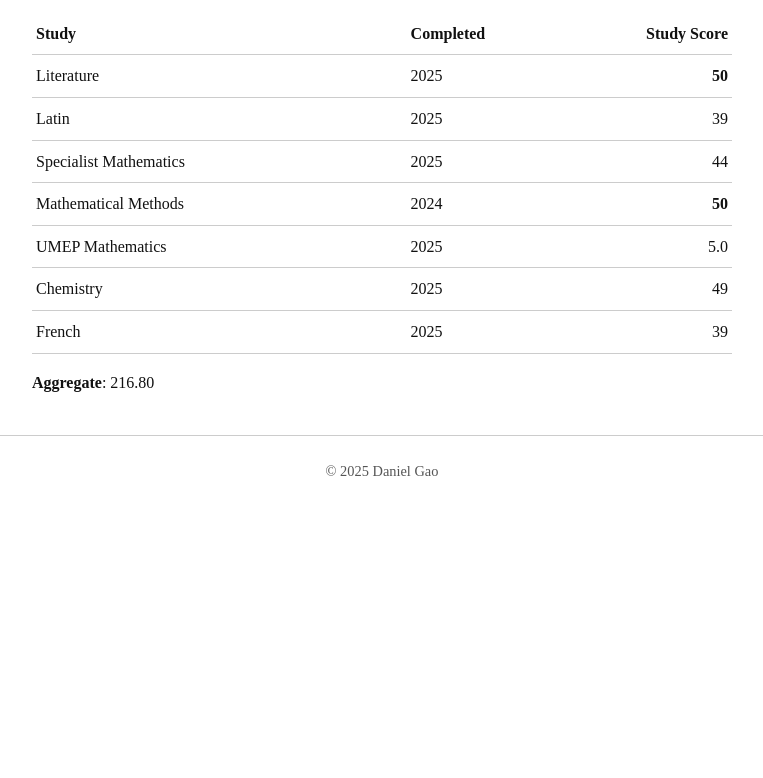
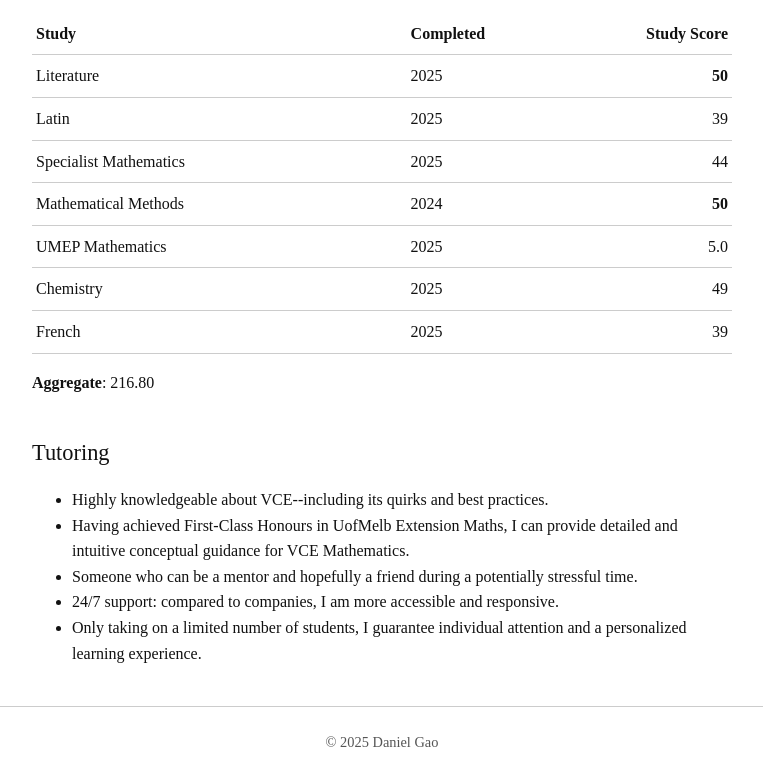
Before and after one commit to whelephant/website, a plain HTML site: page index.html in a window 1280 px wide. Shown: the part 520-1298 px from the top of the page, without its empty margins (258-1021 px from the left). Before the commit the page ends 1027 px from the top, so only its background shows below. Drawn offline with Linux system fonts and the light colour scheme.

Commit message:
Add tutoring section to index.html
Added a new section for tutoring services with details.

```diff
--- a/index.html
+++ b/index.html
@@ -174,7 +174,16 @@
 <p><strong>Aggregate</strong>: 216.80</p>
     </section>
 
-
+<section>
+      <h2>Tutoring</h2>
+      <ul>
+        <li>Highly knowledgeable about VCE--including its quirks and best practices.</li>
+        <li>Having achieved First-Class Honours in UofMelb Extension Maths, I can provide detailed and intuitive conceptual guidance for VCE Mathematics.</li>
+        <li>Someone who can be a mentor and hopefully a friend during a potentially stressful time.</li>
+        <li>24/7 support: compared to companies, I am more accessible and responsive.</li>
+        <li>Only taking on a limited number of students, I guarantee individual attention and a personalized learning experience.</li>
+      </ul>
+    </section>
   </main>
 
   <footer>
```
